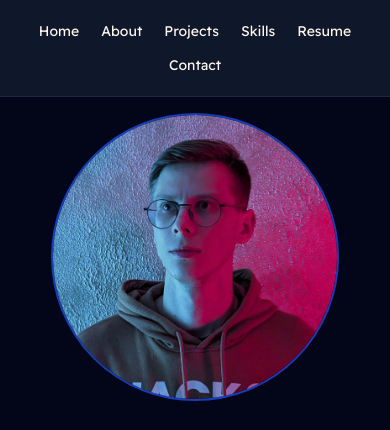
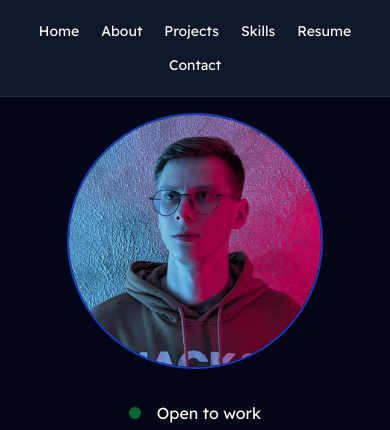
Before and after one commit to martinsomer/martinsomer.github.io, a plain HTML site: page index.html in a window 390 px wide. Shown: the top 430 px of the page. Drawn offline with Linux system fonts and the light colour scheme.

Commit message:
Update hero image size on mobile

```diff
--- a/index.html
+++ b/index.html
@@ -43,7 +43,7 @@
             <section id="hero" class="flex flex-col md:flex-row gap-8">
                 <div class="w-full flex flex-col justify-center items-center gap-8">
                     <img src="media/images/profile.jpg" alt="Me"
-                         class="w-full max-w-2xs rounded-full border-2 border-blue-800 hover:scale-102">
+                         class="w-full max-w-3xs md:max-w-2xs rounded-full border-2 border-blue-800 hover:scale-102">
                     <div class="flex items-center gap-4">
                         <div class="w-3 h-3 bg-green-500 rounded-full animate-pulse"></div>
                         <div>Open to work</div>
```
